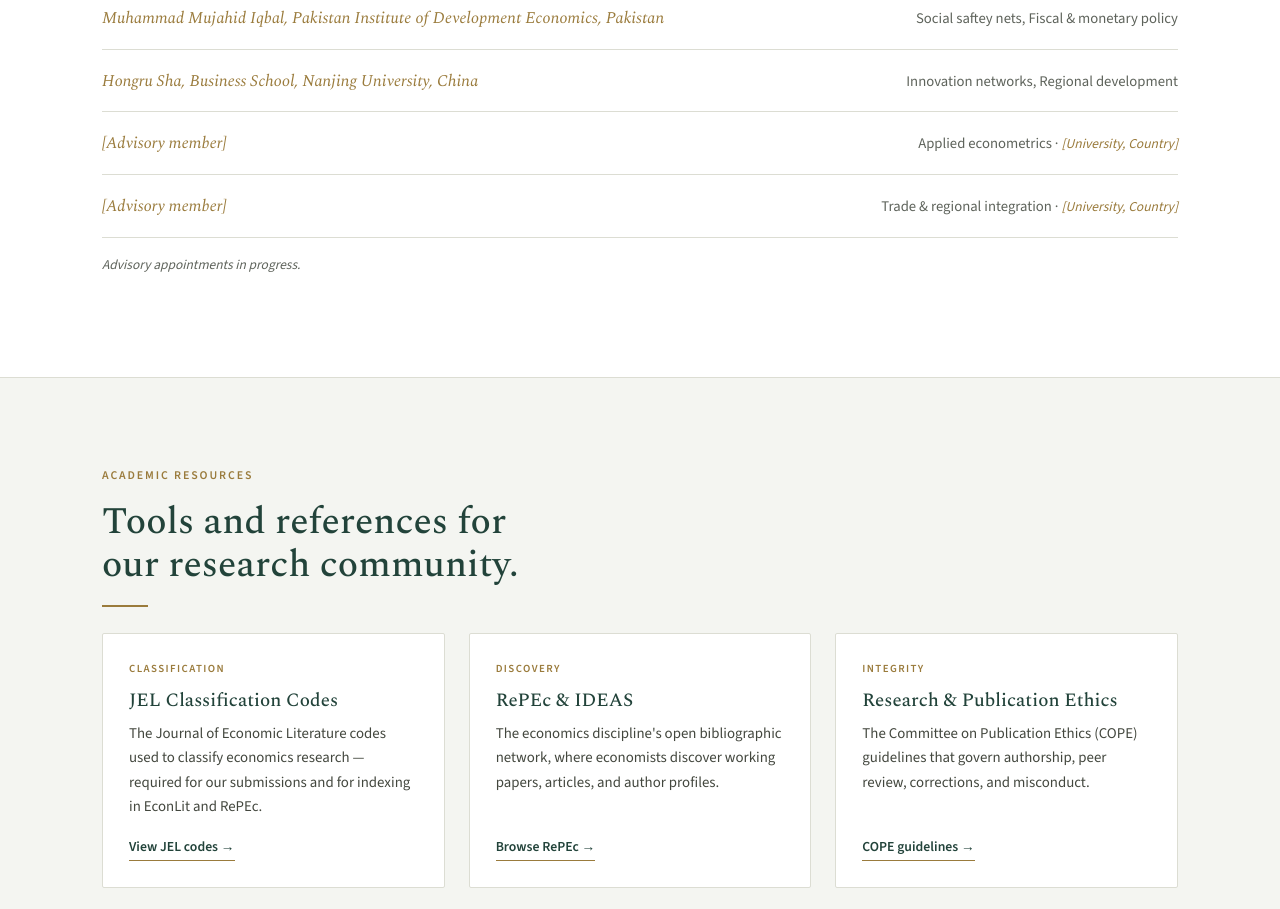
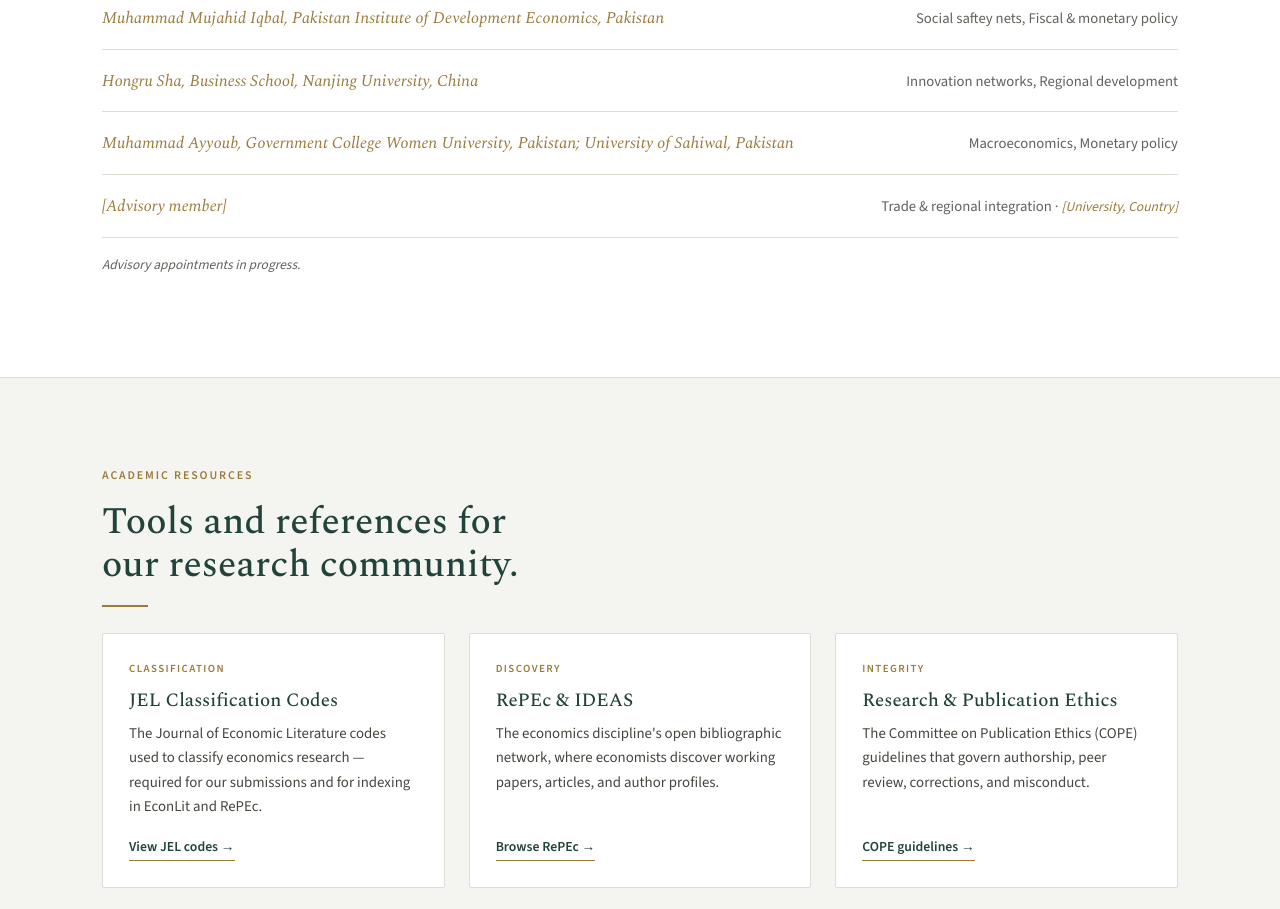
Before and after one commit to ahmadNJU/SERPI, a plain HTML site: page index.html in a window 1280 px wide. Shown: the part 2514-3423 px from the top of the page. Drawn offline with nearby package versions, Linux system fonts and the light colour scheme.

Commit message:
Update index.html

```diff
--- a/index.html
+++ b/index.html
@@ -289,7 +289,7 @@
         <li><span class="mn"><span class="ph">Muhammad Shoaib Asghar Kahut, Shandong University, China</span></span><span class="ma">Macroeconomics, Regional environmental policy</li>
         <li><span class="mn"><span class="ph">Muhammad Mujahid Iqbal, Pakistan Institute of Development Economics, Pakistan</span></span><span class="ma">Social saftey nets, Fiscal &amp; monetary policy</li>
         <li><span class="mn"><span class="ph">Hongru Sha, Business School, Nanjing University, China</span></span><span class="ma">Innovation networks, Regional development</li>
-        <li><span class="mn"><span class="ph">[Advisory member]</span></span><span class="ma">Applied econometrics &middot; <span class="ph">[University, Country]</span></span></li>
+        <li><span class="mn"><span class="ph">Muhammad Ayyoub, Government College Women University, Pakistan; University of Sahiwal, Pakistan</span></span><span class="ma">Macroeconomics, Monetary policy</li>
         <li><span class="mn"><span class="ph">[Advisory member]</span></span><span class="ma">Trade &amp; regional integration &middot; <span class="ph">[University, Country]</span></span></li>
       </ul>
       <p class="caption">Advisory appointments in progress.</p>
```
